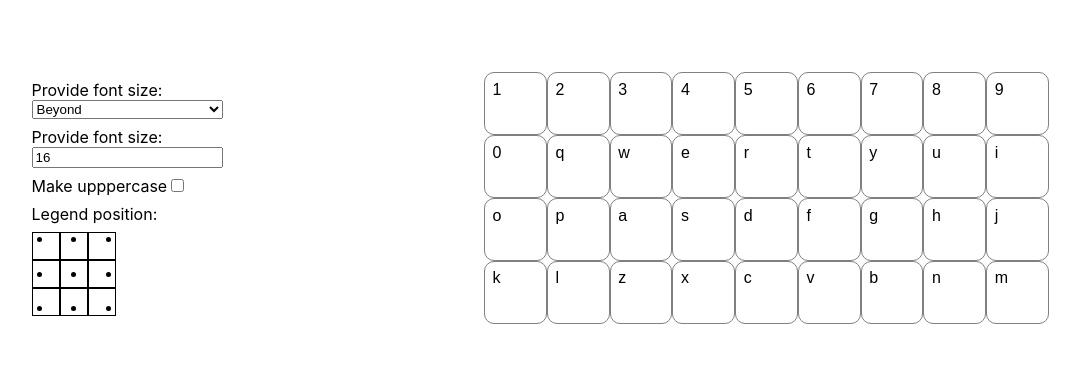
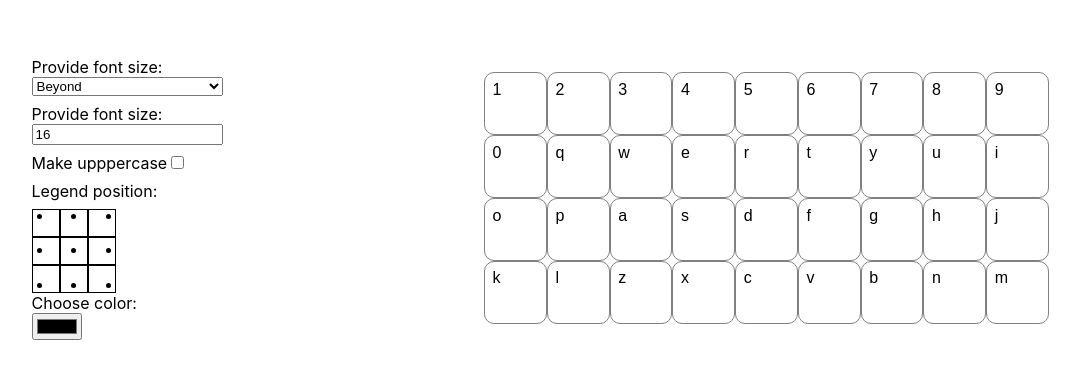
Before and after one commit to Stonedheart/keycap-legends-generator, a React (Create React App) app: page / in a window 1280 px wide. Shown: the part 202-580 px from the top of the page, without its empty margins (193-1273 px from the left). Built offline with nearby package versions, Linux system fonts and the light colour scheme.

Commit message:
Add change font color logic

```diff
--- a/src/actions/LegendStyleActions.ts
+++ b/src/actions/LegendStyleActions.ts
@@ -6,3 +6,4 @@ export const setFontSize = (payload: string) => ({ type: LegendStyleActions.setF
 export const setIsUppercase = (payload: boolean) => ({ type: LegendStyleActions.setIsUppercase, payload });
 export const setAlignLegend = (payload: FlexPositions) => ({ type: LegendStyleActions.setAlignLegend, payload });
 export const setJustifyLegend = (payload: FlexPositions) => ({ type: LegendStyleActions.setJustifyLegend, payload });
+export const setFontColor = (payload: string) => ({ type: LegendStyleActions.setFontColor, payload });
--- a/src/components/keycap/Keycap.tsx
+++ b/src/components/keycap/Keycap.tsx
@@ -13,6 +13,7 @@ const Keycap = ({ legend }: Props) => {
         isUppercase,
         justifyLegend,
         alignLegend,
+        fontColor
     } = useLegendStyleContext();
 
     return (
@@ -23,7 +24,8 @@ const Keycap = ({ legend }: Props) => {
                 fontSize,
                 textTransform: isUppercase ? "uppercase" : "lowercase",
                 justifyContent: justifyLegend,
-                alignItems: alignLegend
+                alignItems: alignLegend,
+                color: fontColor
             }}
         >
             {legend}
--- a/src/components/legendStylingForm/LegendsStylingForm.tsx
+++ b/src/components/legendStylingForm/LegendsStylingForm.tsx
@@ -4,7 +4,8 @@ import {
     setAlignLegend,
     setFontFamily,
     setFontSize,
-    setIsUppercase
+    setIsUppercase,
+    setFontColor
 } from '../../actions/LegendStyleActions';
 import { useLegendStyleContext } from '../../contexts/LegendStyleContext';
 import { fontFamilyNames } from '../../models/legendStyle/legendStyleFontFamilies';
@@ -20,7 +21,7 @@ const LegendsStylingForm = () => {
     const handleOnLegendPositionClick = (justify: FlexPositions, align: FlexPositions) => {
         dispatch(setJustifyLegend(justify));
         dispatch(setAlignLegend(align));
-    }
+    };
 
     return (
         <div className="form-container">
@@ -32,7 +33,7 @@ const LegendsStylingForm = () => {
                 }}
             >
                 {fontFamilyNames.map(name =>
-                    <option onClick={() => { dispatch(setFontFamily(name)) }}>{name}</option>
+                    <option key={name} onClick={() => { dispatch(setFontFamily(name)) }}>{name}</option>
                 )}
             </select>
             <label htmlFor="fontSize">Provide font size: </label>
@@ -54,6 +55,10 @@ const LegendsStylingForm = () => {
                 <input type="checkbox" id="uppercase" onChange={(e) => { dispatch(setIsUppercase(e.target.checked)) }} />
             </div>
             <LegendPositioning onLegendPositionClick={handleOnLegendPositionClick}/>
+            <label htmlFor="colorPicker">
+                Choose color:
+            </label>
+            <input type="color" id="colorPicker" onChange={(e) => dispatch(setFontColor(e.target.value))}/>
         </div>
     );
 };
--- a/src/models/legendStyle/legendStyleActions.ts
+++ b/src/models/legendStyle/legendStyleActions.ts
@@ -3,5 +3,6 @@ export enum LegendStyleActions {
     setFontFamily,
     setIsUppercase,
     setJustifyLegend,
-    setAlignLegend
+    setAlignLegend,
+    setFontColor
 }
--- a/src/models/legendStyle/legendStyleState.ts
+++ b/src/models/legendStyle/legendStyleState.ts
@@ -6,4 +6,5 @@ export interface LegendStylePropsState {
     isUppercase: boolean,
     justifyLegend: FlexPositions,
     alignLegend: FlexPositions,
+    fontColor: string,
 }
--- a/src/reducers/legendStyleReducer.ts
+++ b/src/reducers/legendStyleReducer.ts
@@ -12,6 +12,7 @@ const defaultLegendStyleState: LegendStylePropsState = {
     isUppercase: false,
     alignLegend: FlexPositions.flexStart,
     justifyLegend: FlexPositions.flexStart,
+    fontColor: "#000000", //black
 }
 
 const legendStyleReducer = (
@@ -29,6 +30,8 @@ const legendStyleReducer = (
             return { ...state, alignLegend: action.payload as FlexPositions }
         case LegendStyleActions.setJustifyLegend:
             return { ...state, justifyLegend: action.payload as FlexPositions }
+        case LegendStyleActions.setFontColor:
+            return { ...state, fontColor: action.payload as string }
     }
 };
 
```
